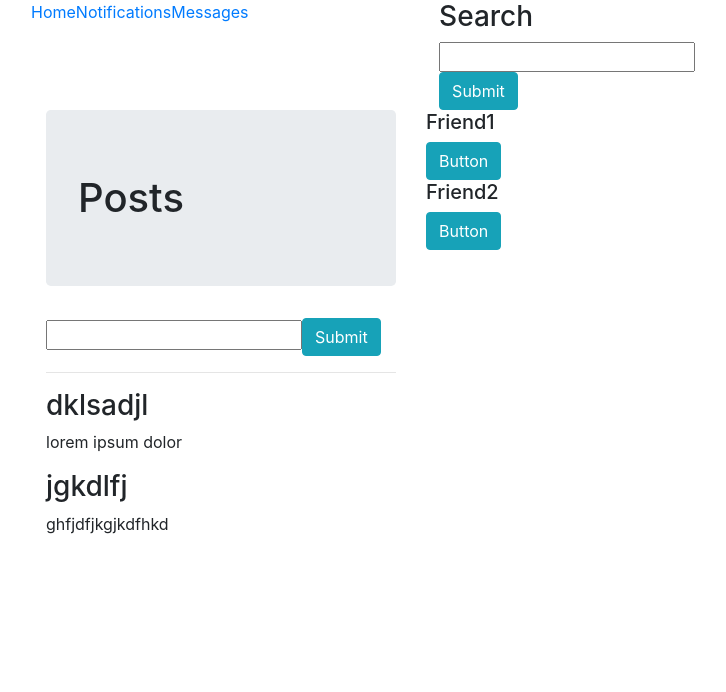
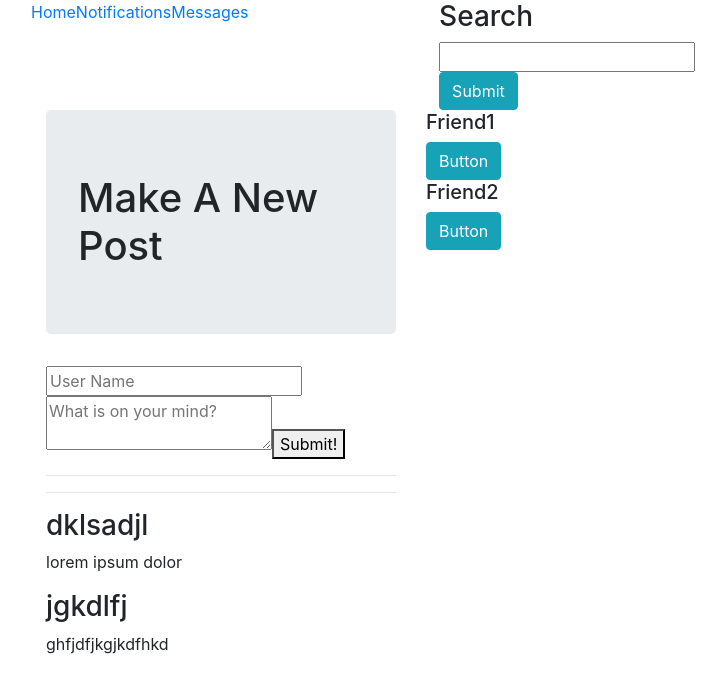
Before and after one commit to carrieschmid/SocialClone, a React app: page / in a window 1280 px wide. Shown: the top 692 px of the page, without its empty margins (39-765 px from the left). Built offline with nearby package versions, Linux system fonts and the light colour scheme.

Commit message:
Made a state-ful component to update posts

```diff
--- a/src/components/App.jsx
+++ b/src/components/App.jsx
@@ -1,12 +1,12 @@
 import React from "react";
 import Search from "./Search";
-import NewsFeed from "./NewsFeed";
-import Posts from "./Posts";
+import NewsFeedControl from "./NewsFeedControl";
 import FriendsList from "./FriendsList";
+import NavBar from './NavBar';
 // import './styles.css';
 
 
-function App(){
+function App() {
   // var appStyles = {
   //   backgroundColor: '#ecf0f1',
   //   fontFamily: 'sans-serif',
@@ -15,32 +15,31 @@ function App(){
   // }
 
   return (
-    <div className = "App">
+    <div className="App">
 
-      <div className ="container">
-      <div className = "row" >
-       <Search/>
-       </div>
+      <div className="container">
+        <div className="row" >
+          <NavBar />
+        </div>
 
-       <div className = "row">
-       <div className = "col-md-4">
-       <Posts/>
-        <NewsFeed/>
-       </div>
+        <div className="row">
+          <div className="col-md-4">
+            <NewsFeedControl />
+          </div>
 
-       <div className = "col-md-8">
-       <FriendsList/>
-       </div>
+          <div className="col-md-8">
+            <FriendsList />
+          </div>
 
 
 
-       </div>
+        </div>
 
 
 
 
       </div>
-      </div>
+    </div>
 
 
 
--- /dev/null
+++ b/src/components/NavBar.jsx
@@ -0,0 +1,17 @@
+import React from 'react';
+import Search from './Search';
+
+function NavBar() {
+    return (
+        <div className="row">
+            <div className="col-md-8">
+                <a href="index.html">Home</a>
+                <a href="notifications.html">Notifications</a>
+                <a href="messages.html">Messages</a>
+            </div>
+            <Search />
+        </div>
+    );
+}
+
+export default NavBar;
--- /dev/null
+++ b/src/components/NewPost.jsx
@@ -0,0 +1,38 @@
+import React from 'react';
+import PropTypes from 'prop-types';
+
+
+
+function NewPost(props){
+    let _userNames = null;
+    let _post = null;
+    function onNewPostFormSubmission(event) {
+        event.preventDefault();
+        props.onPostCreation({userName: _userNames.value, feed: _post.value});
+        _userNames.value = '';
+        _post.value = '';
+    }
+    return(
+        <div>
+            <h1 class="jumbotron">Make A New Post</h1>
+            <form onSubmit={onNewPostFormSubmission}>
+                <input type="text"
+                id='userName'
+                placeholder='User Name'
+                ref={(input) => {_userNames = input;}}/>
+                <textarea
+                id='post'
+                placeholder='What is on your mind?'
+                ref={(textarea) => {_post = textarea;}}/>
+                <button type='submit'>Submit!</button>
+
+            </form>
+        </div>
+    );
+}
+
+NewPost.propTypes = {
+    onPostCreation: PropTypes.func
+};
+
+export default NewPost;
--- a/src/components/NewsFeed.jsx
+++ b/src/components/NewsFeed.jsx
@@ -1,32 +1,24 @@
-import React from "react";
-import Feed from "./Feed";
+import React from 'react';
+import Feed from './Feed';
+import PropTypes from 'prop-types';
 
 
-
-var masterFeedList = [
-    {
-    userName: 'dklsadjl',
-    feed: 'lorem ipsum dolor'
-    },
-
-    {
-    userName: 'jgkdlfj',
-    feed: 'ghfjdfjkgjkdfhkd'
-    }
-
-];
-
-function NewsFeed(){
+function NewsFeed(props) {
+    console.log(props.newsFeedList);
     return (
         <div>
-            <hr/>
-            {masterFeedList.map((post, index) =>
-              <Feed userName= {post.userName}
-                  feed = {post.feed}
-                  key={index}/>
+            <hr />
+            {props.newsFeedList.map((post, index) =>
+                <Feed userName={post.userName}
+                    feed={post.feed}
+                    key={index} />
             )}
         </div>
     );
 }
 
+NewsFeed.propTypes = {
+    newsFeedList: PropTypes.array
+};
+
 export default NewsFeed;
--- /dev/null
+++ b/src/components/NewsFeedControl.jsx
@@ -0,0 +1,48 @@
+import React from "react";
+import NewPost from './NewPost';
+import NewsFeed from './NewsFeed';
+
+class NewsFeedControl extends React.Component {
+
+    constructor(props) {
+        super(props);
+        this.state = {
+            newsFeedList: [
+            {
+                userName: 'dklsadjl',
+                feed: 'lorem ipsum dolor'
+            },
+
+            {
+                userName: 'jgkdlfj',
+                feed: 'ghfjdfjkgjkdfhkd'
+            }
+          ]
+        };
+        this.handleAddingNewPostToList = this.handleAddingNewPostToList.bind(this);
+      }
+
+      handleAddingNewPostToList(newPost) {
+          var newNewsFeedList = this.state.newsFeedList.slice();
+          newNewsFeedList.push(newPost);
+          this.setState({newsFeedList: newNewsFeedList});
+      }
+
+    render(){
+        return (
+            <div>
+                <NewPost onPostCreation={this.handleAddingNewPostToList}/>
+                {/* accepts a method as a prop to make a new post */}
+
+                <hr />
+
+                <NewsFeed newsFeedList={this.state.newsFeedList} />
+                {/* //takes the object arrawy from state and makes a bunch of feed components */}
+
+            </div>
+        );
+    }
+
+}
+
+export default NewsFeedControl;
--- a/src/components/Posts.jsx
+++ /dev/null
@@ -1,18 +0,0 @@
-import React from 'react';
-import PropTypes from 'prop-types';
-
-
-function Posts(){
-    return(
-        <div>
-            <h1 class="jumbotron">Posts</h1>
-            <form id="post">
-            <input type="text" name="NewPost" id="newpost"></input>
-            <button type="submit" class="btn btn-info">Submit</button>
-            </form>
-
-        </div>
-    );
-}
-
-export default Posts;
--- a/src/components/Search.jsx
+++ b/src/components/Search.jsx
@@ -1,26 +1,13 @@
 import React from "react";
 
-function Search(){
-    return(
-        <div>
-            <div className = "row">
-
-            <div className = "col-md-8">
-            <a href="index.html">Home</a>
-            <a href="notifications.html">Notifications</a>
-            <a href="messages.html">Messages</a>
-            </div>
-
-            <div className = "col-md-4">
+function Search() {
+    return (
+        <div className="col-md-4">
             <h3>Search</h3>
             <form id="search">
-            <input type="text" name="searchButton" id="newsearch"></input>
-            <button type="submit" class="btn btn-info">Submit</button>
+                <input type="text" name="searchButton" id="newsearch"></input>
+                <button type="submit" class="btn btn-info">Submit</button>
             </form>
-            </div>
-
-
-            </div>
         </div>
     );
 }
```
Also changed, not shown: 1 other file (tests, documents, lock files or other folders).
